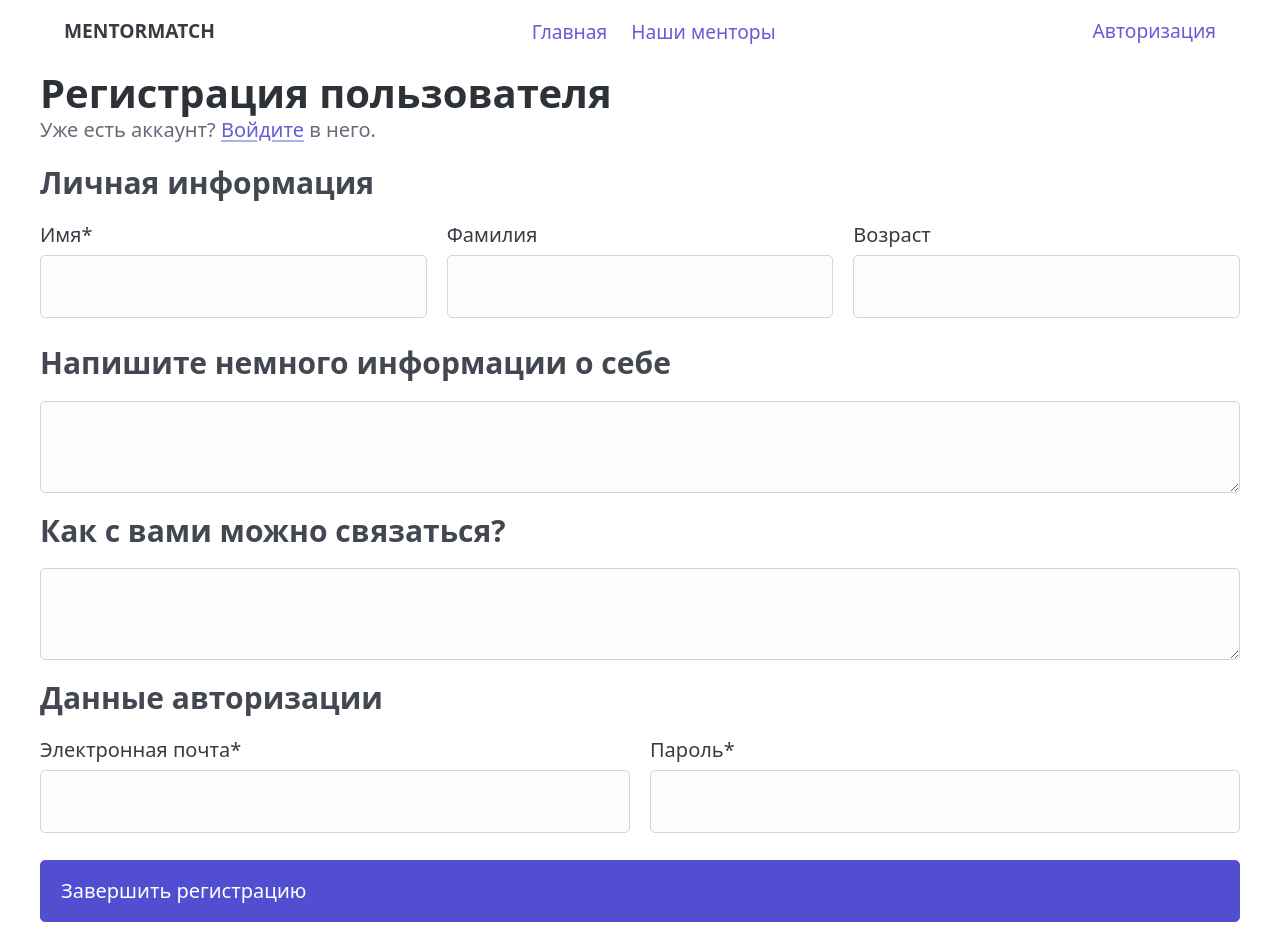
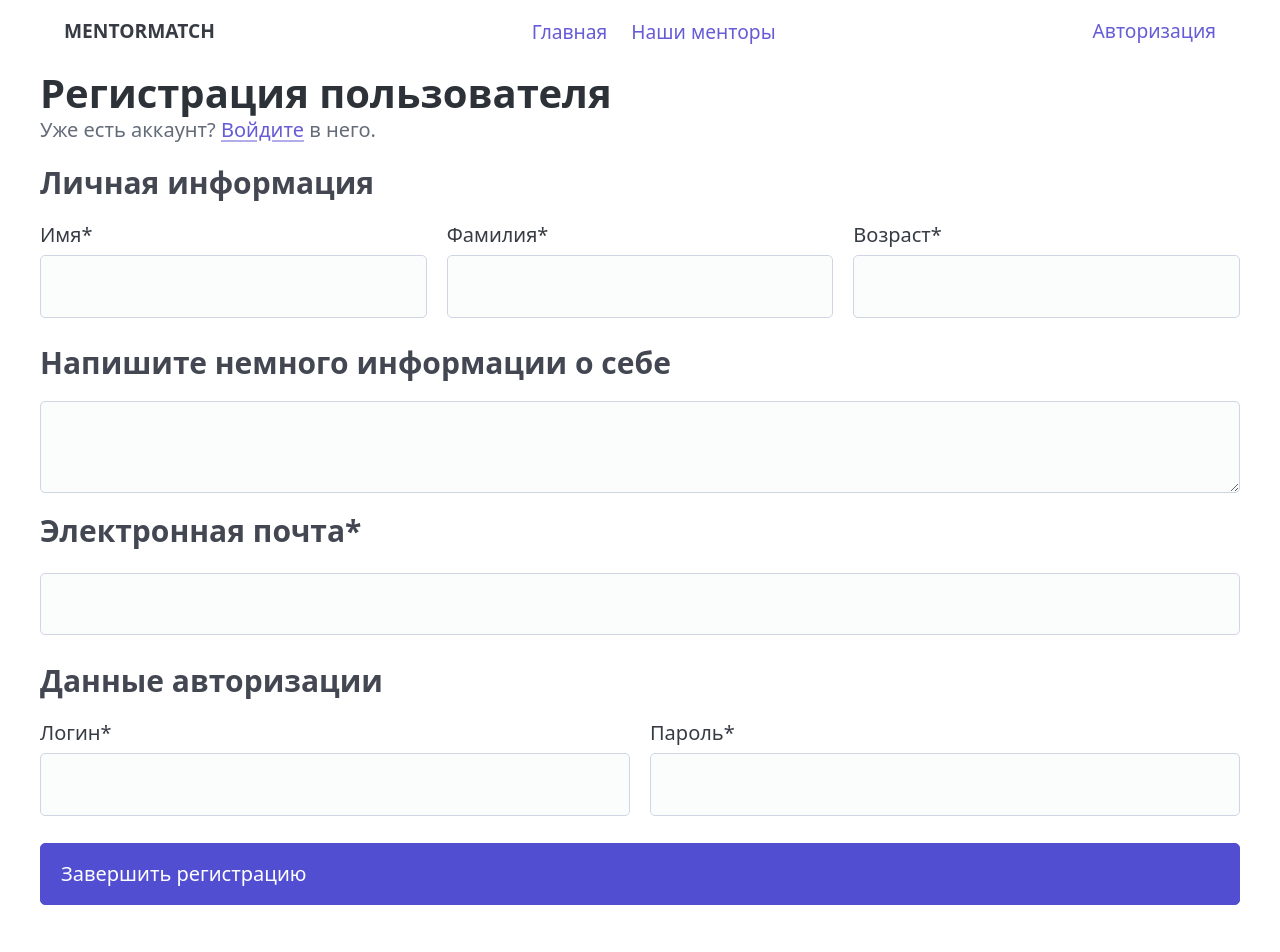
Before and after one commit to Tiver211/MentorMatch, a SvelteKit app in the folder web/: page /signup in a window 1280 px wide. Shown: the top 952 px of the page. Built offline with nearby package versions, Linux system fonts and the light colour scheme.

Commit message:
fix(web): fix the /signup form

```diff
--- a/web/src/routes/signup/+page.svelte
+++ b/web/src/routes/signup/+page.svelte
@@ -17,6 +17,8 @@
 	let otherErrorWarning: HTMLParagraphElement | undefined = $state();
 	let isVerificationWindowShown = $state(false);
 
+	let emailVerificationLink: string = $state('');
+
 	let promise: any = $state();
 	const sendForm = (event: Event) => {
 		event.preventDefault();
@@ -29,20 +31,20 @@
 			}
 		}).then(async (response) => {
 			if (!response.ok) {
-				console.log(
-					response.json().then((value) => {
-						value.details.msg;
-					})
-				);
-
 				const responseJson = await response.json();
 
 				if (response.status === 422 && validationErrorWarning) {
-					validationErrorWarning.textContent = 'Данные некорректны: ' + responseJson.details.msg;
+					validationErrorWarning.textContent =
+						'Данные некорректны: ' +
+						responseJson.detail[0].msg +
+						`. Location: (${responseJson.detail[0].loc[1]})`;
 					validationErrorWarning.hidden = false;
 				}
 				throw new Error('');
 			}
+			emailVerificationLink = (await response.json()).verify_url;
+			console.log(emailVerificationLink);
+
 			isVerificationWindowShown = true;
 		});
 	};
@@ -67,11 +69,11 @@
 				/>
 			</label>
 			<label for="last-name">
-				Фамилия
+				Фамилия*
 				<input type="text" name="last-name" id="last-name" bind:value={user.last_name} />
 			</label>
 			<label for="age">
-				Возраст
+				Возраст*
 				<input
 					type="number"
 					name="age"
@@ -86,14 +88,14 @@
 			<textarea name="about" id="about" bind:value={user.about}></textarea>
 		</label>
 		<label for="contact">
-			<h3>Как с вами можно связаться?</h3>
-			<textarea name="contact" id="contact" bind:value={user.contact}></textarea>
+			<h3>Электронная почта*</h3>
+			<input type="email" name="contact" id="contact" bind:value={user.contact} />
 		</label>
 		<h3>Данные авторизации</h3>
 		<fieldset class="grid">
-			<label for="email">
-				Электронная почта*
-				<input type="email" name="email" id="email" bind:value={user.login} required />
+			<label for="login">
+				Логин*
+				<input type="text" name="login" id="login" bind:value={user.login} required />
 			</label>
 			<label for="password">
 				Пароль*
@@ -124,7 +126,14 @@
 			Перейдите по ссылке в письме, отправленной вам на почту, указанную в форме регистрации. Если
 			не можете найти письмо, проверьте папку «Спам».
 		</p>
-		<button type="button" onclick={() => {}}>Подтвердить почту</button>
+		<button
+			type="button"
+			onclick={() => {
+				window.location.href = emailVerificationLink;
+			}}
+		>
+			Подтвердить почту
+		</button>
 	</article>
 {/if}
 
@@ -132,4 +141,12 @@
 	fieldset {
 		margin-bottom: 0;
 	}
+
+	#validation-error-warning {
+		padding: 0.5em;
+		padding-left: 1em;
+		background-color: sandybrown;
+		color: black;
+		border-radius: 0.25em;
+	}
 </style>
```
